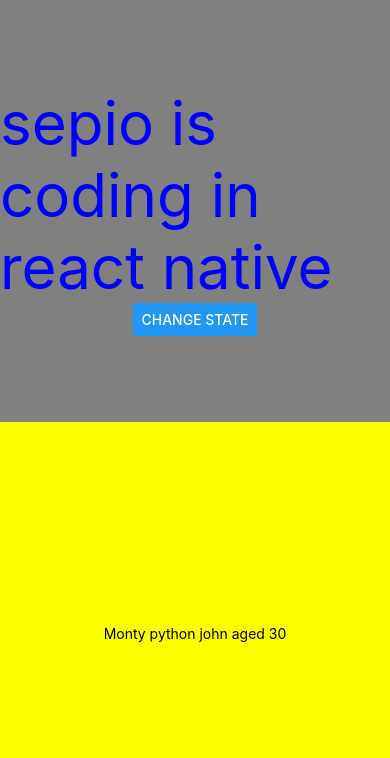
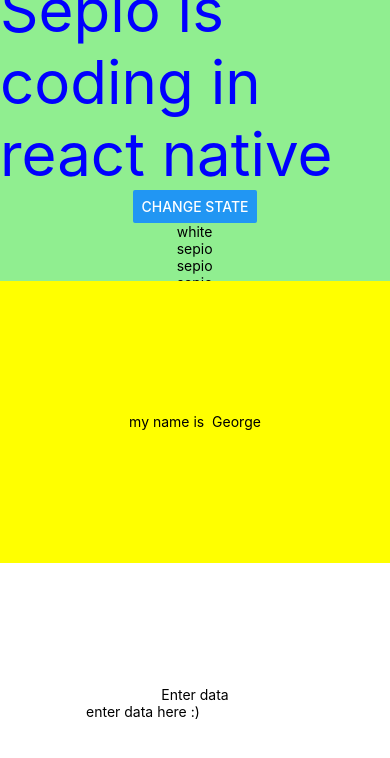
Before and after one commit to smushibi/my-app-01, a React Native app: screen / in a window 390 px wide. Shown: the top 758 px of the page. Built offline with nearby package versions, Linux system fonts and the light colour scheme.

Commit message:
List Items or names

```diff
--- a/App.js
+++ b/App.js
@@ -1,19 +1,32 @@
-import { StatusBar } from 'expo-status-bar';
+
 import React, {useState}from 'react';
-import { StyleSheet, Text, View, Button } from 'react-native';
+import { StyleSheet, Text, View, Button , TextInput} from 'react-native';
 
 export default function App() {
-  const [name, setName ]= useState({name:'john', age:30})
+  const [name, setName ]= useState('George')
+  const [names, setNames ]= useState([{name:"white", id:1},
+                                      {name:"sepio", id:2 },
+                                      {name:"sepio", id:2 },
+                                      {name:"sepio", id:2 },
+                                      {name:'monk', id:3}])
 const onChange =()=>{
-  setName({name:'sepio', age:45})
+  setName("sepio")
 }
 return (
     <>
     <View style={styles.container}>
-      <Text style={styles.textColor}>sepio is coding in react native </Text>
+      <Text style={styles.textColor}>Sepio is coding in react native </Text>
       <View><Button  onPress={onChange}  title="change state"/></View>
+      <View>{names.map((name,id) =>(<View key={id}><Text>{name.name}</Text></View>))}</View>
     </View>
-    <View style={styles.container2}><Text>Monty python {name.name} aged {name.age}</Text></View>
+    <View style={styles.container2}><Text>my name is  {name}</Text></View>
+    <View style={styles.input}>
+      <Text >Enter data</Text>
+      <TextInput style={styles.textIn}
+        placeholder="enter data here :)"
+        onChangeText={(val)=> setName(val)}
+       />
+      </View>
     </>
   );
 }
@@ -21,21 +34,29 @@ return (
 const styles = StyleSheet.create({
   container: {
     flex: 0.5,
-    backgroundColor: 'gray',
+    backgroundColor: 'lightgreen',
     alignItems: 'center',
     justifyContent: 'center',
   },
   textColor:{
     color:"blue",
     fontSize: 60,
-
   },
   container2: {
     backgroundColor: 'yellow',
     alignItems: 'center',
     justifyContent: 'center',
     flex: 0.5,
-
   },
-
+  textIn:{
+    borderColor:"black",
+    alignItems: 'center',
+    justifyContent: 'center',
+  },
+  input: {
+    flex: 0.5,
+    backgroundColor: 'white',
+    alignItems: 'center',
+    justifyContent: 'center',
+  },
 });
```
Also changed, not shown: 1 other file (tests, documents, lock files or other folders).
